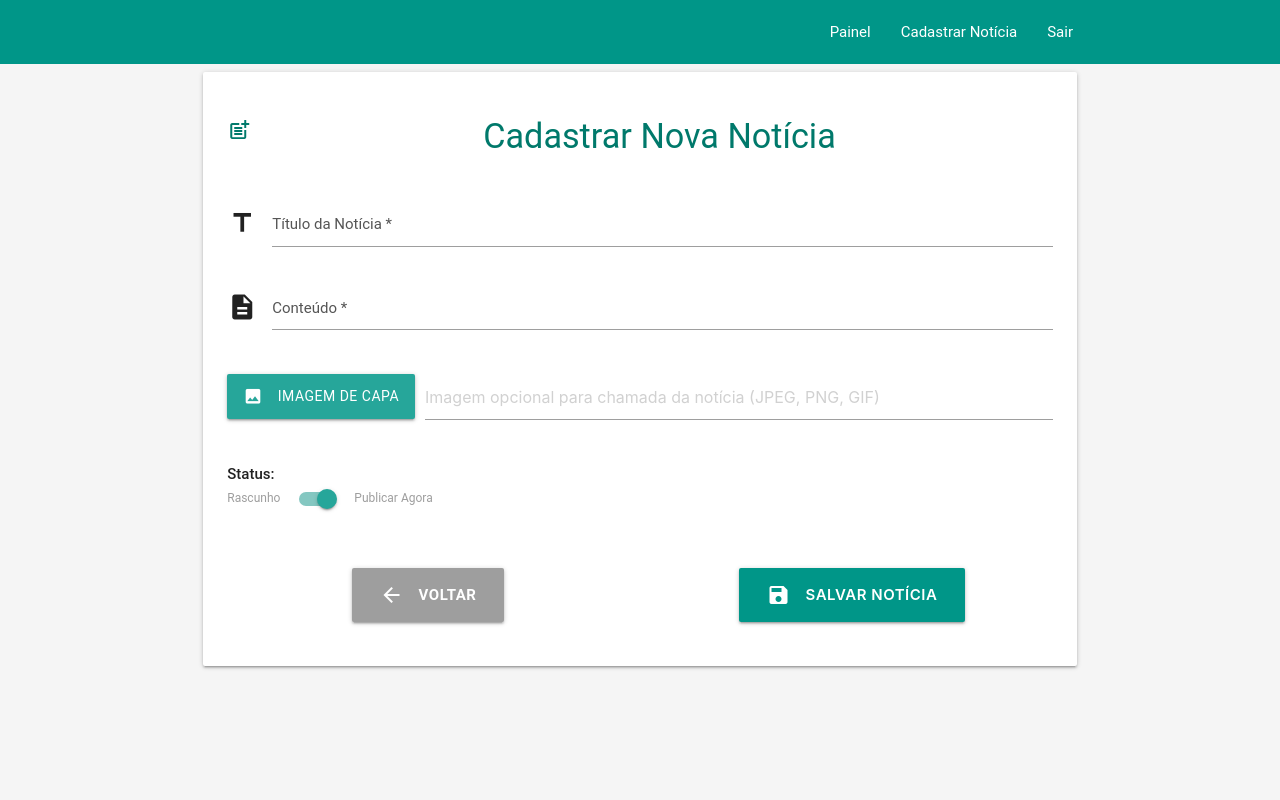
After one commit to ThomasBraccini/TCC, a PHP site: page /administrador/cadastrar_noticias.php in a window 1280 px wide. The commit adds this page. Run offline with PHP 8.4, Linux system fonts and the light colour scheme; a user stored in the database is signed in.

Commit message:
Noticias feito
agora apenas mudar o código ia e melhorar a noticia

```diff
--- /dev/null
+++ b/administrador/cadastrar_noticias.php
@@ -0,0 +1,220 @@
+<?php
+session_start();
+require_once "../conexao.php";
+
+// === PROTEÇÃO: SÓ ADMINISTRADOR ACESSA ===
+if (!isset($_SESSION['user_id']) || !isset($_SESSION['is_admin']) || $_SESSION['is_admin'] != 1) {
+    header("Location: ../index.php");
+    exit;
+}
+
+$mensagem = "";
+$classeMensagem = ""; // 'green' ou 'red' para o alerta
+
+// === PROCESSAR O FORMULÁRIO QUANDO ENVIADO ===
+if ($_SERVER["REQUEST_METHOD"] == "POST") {
+    $titulo = trim($_POST['titulo']);
+    $conteudo = trim($_POST['conteudo']);
+    $status = $_POST['status'];
+    $id_autor = $_SESSION['user_id'];
+
+    // Validação básica
+    if (empty($titulo) || empty($conteudo)) {
+        $mensagem = "Preencha o título e o conteúdo!";
+        $classeMensagem = "red";
+    } else {
+        // Tratar upload de imagem (se houver)
+        $nomeImagem = null;
+        if (isset($_FILES['imagem_capa']) && $_FILES['imagem_capa']['error'] == 0) {
+            $extensao = pathinfo($_FILES['imagem_capa']['name'], PATHINFO_EXTENSION);
+            $extensoesPermitidas = ['jpg', 'jpeg', 'png', 'gif'];
+
+            if (in_array(strtolower($extensao), $extensoesPermitidas)) {
+                $nomeImagem = uniqid('noticia_') . '.' . $extensao;
+                $caminhoDestino = "../uploads/noticias/" . $nomeImagem;
+
+                // Criar pasta se não existir
+                if (!is_dir('../uploads/noticias')) {
+                    mkdir('../uploads/noticias', 0777, true);
+                }
+                move_uploaded_file($_FILES['imagem_capa']['tmp_name'], $caminhoDestino);
+            }
+        }
+
+        // Inserir no banco (USANDO PREPARED STATEMENT PARA SEGURANÇA)
+        $sql = "INSERT INTO noticia (titulo, conteudo, imagem_capa, id_autor, status, data_publicacao)
+                VALUES (?, ?, ?, ?, ?, NOW())";
+
+        $stmt = mysqli_prepare($conexao, $sql);
+        mysqli_stmt_bind_param($stmt, "sssis", $titulo, $conteudo, $nomeImagem, $id_autor, $status);
+
+        if (mysqli_stmt_execute($stmt)) {
+            $mensagem = ($status == 'publicado')
+                ? "Notícia publicada com sucesso!"
+                : "Rascunho salvo com sucesso!";
+            $classeMensagem = "green";
+
+            // Limpar os campos do formulário após sucesso
+            $_POST['titulo'] = $_POST['conteudo'] = '';
+        } else {
+            $mensagem = "Erro ao salvar: " . mysqli_error($conexao);
+            $classeMensagem = "red";
+        }
+        mysqli_stmt_close($stmt);
+    }
+}
+?>
+<!DOCTYPE html>
+<html lang="pt-br">
+<head>
+    <meta charset="UTF-8">
+    <meta name="viewport" content="width=device-width, initial-scale=1.0">
+    <title>Cadastrar Notícia • Admin</title>
+    <!-- Materialize CSS -->
+    <link href="https://fonts.googleapis.com/icon?family=Material+Icons" rel="stylesheet">
+    <link type="text/css" rel="stylesheet" href="../css/materialize.min.css" />
+    <link type="text/css" rel="stylesheet" href="../css/style_todos.css" />
+    <style>
+        /* Estilos específicos para o editor de notícias */
+        .card-noticia {
+            border-radius: 15px;
+            overflow: hidden;
+            box-shadow: 0 10px 30px rgba(0, 0, 0, 0.08);
+            margin-top: 30px;
+        }
+        .card-noticia .card-content {
+            padding: 30px;
+        }
+        .input-field input[type=text]:focus,
+        .input-field textarea:focus {
+            border-bottom: 2px solid #009688 !important;
+            box-shadow: 0 1px 0 0 #009688 !important;
+        }
+        .btn-large {
+            border-radius: 30px;
+            padding: 0 40px;
+            font-weight: 600;
+            text-transform: none;
+            height: 50px;
+            line-height: 50px;
+        }
+        .switch label input[type=checkbox]:checked + .lever {
+            background-color: #4CAF50;
+        }
+        .switch label .lever {
+            background-color: #ccc;
+        }
+    </style>
+</head>
+<body class="grey lighten-4">
+    <?php include_once "header.php"; // Usa o header específico do admin ?>
+
+    <main class="container">
+        <div class="row">
+            <div class="col s12">
+                <div class="card card-noticia white">
+                    <div class="card-content">
+                        <h4 class="teal-text text-darken-2 center" style="margin-bottom: 30px;">
+                            <i class="material-icons left">post_add</i> Cadastrar Nova Notícia
+                        </h4>
+
+                        <!-- Mensagem de Feedback -->
+                        <?php if (!empty($mensagem)): ?>
+                            <div class="card-panel <?= $classeMensagem ?> lighten-5 <?= $classeMensagem ?>-text text-darken-4" style="border-radius: 10px;">
+                                <i class="material-icons left"><?= ($classeMensagem == 'green') ? 'check_circle' : 'info' ?></i>
+                                <?= htmlspecialchars($mensagem) ?>
+                            </div>
+                        <?php endif; ?>
+
+                        <!-- Formulário de Cadastro -->
+                        <form method="POST" enctype="multipart/form-data" id="formNoticia">
+                            <div class="row">
+                                <!-- Título -->
+                                <div class="input-field col s12">
+                                    <i class="material-icons prefix">title</i>
+                                    <input id="titulo" name="titulo" type="text" class="validate"
+                                           value="<?= isset($_POST['titulo']) ? htmlspecialchars($_POST['titulo']) : '' ?>"
+                                           required>
+                                    <label for="titulo">Título da Notícia *</label>
+                                </div>
+
+                                <!-- Conteúdo (Editor Simples) -->
+                                <div class="input-field col s12">
+                                    <i class="material-icons prefix">description</i>
+                                    <textarea id="conteudo" name="conteudo" class="materialize-textarea validate"
+                                              required><?= isset($_POST['conteudo']) ? htmlspecialchars($_POST['conteudo']) : '' ?></textarea>
+                                    <label for="conteudo">Conteúdo *</label>
+                                </div>
+
+                                <!-- Upload de Imagem -->
+                                <div class="file-field input-field col s12">
+                                    <div class="btn teal lighten-1">
+                                        <span><i class="material-icons left">image</i> Imagem de Capa</span>
+                                        <input type="file" name="imagem_capa" accept="image/*">
+                                    </div>
+                                    <div class="file-path-wrapper">
+                                        <input class="file-path validate" type="text"
+                                               placeholder="Imagem opcional para chamada da notícia (JPEG, PNG, GIF)">
+                                    </div>
+                                </div>
+
+                                <!-- Status (Rascunho/Publicado) -->
+                                <div class="col s12" style="margin: 20px 0;">
+                                    <p><strong>Status:</strong></p>
+                                    <div class="switch">
+                                        <label>
+                                            Rascunho
+                                            <input type="checkbox" name="status" value="publicado" checked>
+                                            <span class="lever"></span>
+                                            Publicar Agora
+                                        </label>
+                                    </div>
+                                </div>
+                            </div>
+
+                            <!-- Botões de Ação -->
+                            <div class="row center" style="margin-top: 40px;">
+                                <div class="col s12 m6">
+                                    <a href="index.php" class="btn-large grey waves-effect waves-light">
+                                        <i class="material-icons left">arrow_back</i> Voltar
+                                    </a>
+                                </div>
+                                <div class="col s12 m6">
+                                    <button type="submit" class="btn-large teal waves-effect waves-light">
+                                        <i class="material-icons left">save</i> Salvar Notícia
+                                    </button>
+                                </div>
+                            </div>
+                        </form>
+                    </div>
+                </div>
+            </div>
+        </div>
+    </main>
+
+    <!-- Scripts Materialize -->
+    <script type="text/javascript" src="../js/materialize.min.js"></script>
+    <script>
+        document.addEventListener('DOMContentLoaded', function() {
+            // Inicializar componentes
+            M.updateTextFields();
+            M.CharacterCounter.init(document.querySelectorAll('#titulo, #conteudo'));
+
+            // Contador de caracteres para o título (opcional)
+            var elems = document.querySelectorAll('textarea');
+            M.CharacterCounter.init(elems);
+        });
+
+        // Validação básica antes do envio
+        document.getElementById('formNoticia').addEventListener('submit', function(e) {
+            var titulo = document.getElementById('titulo').value.trim();
+            var conteudo = document.getElementById('conteudo').value.trim();
+
+            if (!titulo || !conteudo) {
+                e.preventDefault();
+                M.toast({html: 'Preencha todos os campos obrigatórios!', classes: 'red'});
+            }
+        });
+    </script>
+</body>
+</html>
--- a/administrador/index.php
+++ b/administrador/index.php
@@ -58,7 +58,7 @@ if ($resultado) {
         <div class="row">
             <!-- CADASTRAR NOTÍCIA -->
             <div class="col s12 m6">
-                <a href="cadastrar_noticia.php" style="text-decoration:none; display:block;">
+                <a href="cadastrar_noticias.php" style="text-decoration:none; display:block;">
                     <div class="card admin-card z-depth-5">
                         <div class="card-image waves-effect waves-block waves-light" style="background: linear-gradient(135deg, #00695c, #009688); padding: 40px 20px;">
                             <h4 class="white-text center card-title-admin">
@@ -114,5 +114,6 @@ if ($resultado) {
             </a>
         </div>
     </div>
+    <?php include "footer.php"; ?>
 </body>
 </html>
--- a/feed.php
+++ b/feed.php
@@ -135,7 +135,7 @@ if ($resultado) {
                                     <a href="#modal-denuncia-<?= $publicacao['id_publicacao'] ?>"
                                         class="modal-trigger"
                                         style="display: inline-flex; align-items: center; justify-content: center; width: 48px; height: 48px; border-radius: 50%; background: #fff3e0; box-shadow: 0 2px 5px rgba(0,0,0,0.1);">
-                                        <i class="material-icons orange-text text-darken-3" style="font-size: 2rem;">flag</i>
+                                        <i class="material-icons red-text text-darken-3" style="font-size: 2rem;">flag</i>
                                     </a>
                                     <?php else: ?>
                                         <span style="width: 48px;"></span>
```
Also changed, not shown: administrador/footer.php (added, +44 -0 lines), noticias.php (added, +223 -0 lines), ver_noticia.php (added, +124 -0 lines), uploads/3dbc460dfea6d1bbfe83b76f17db2840.jpg (added), uploads/noticias/noticia_693b416a6eb12.jpg (added), uploads/noticias/noticia_693c20be39255.jpg (added).
